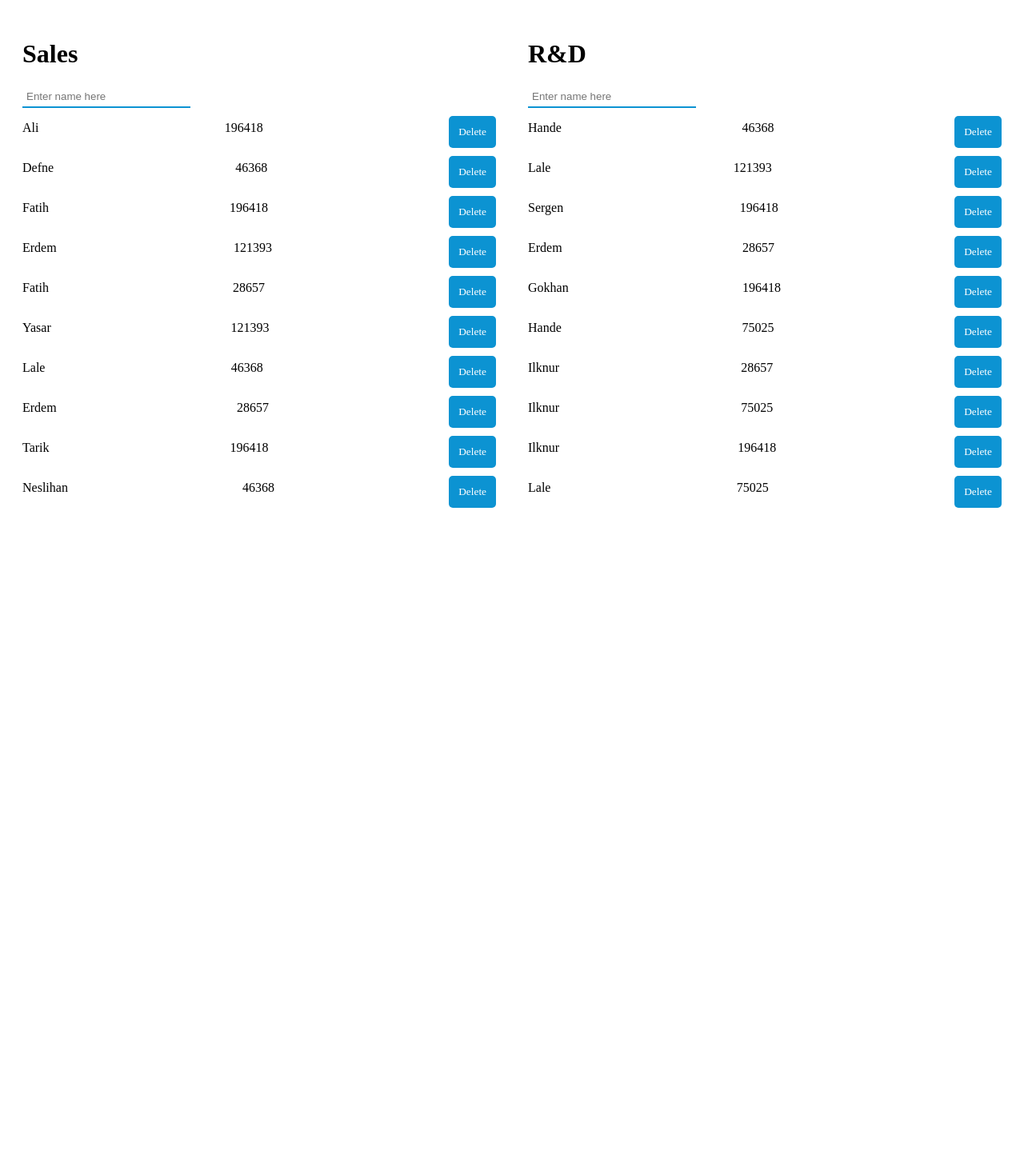
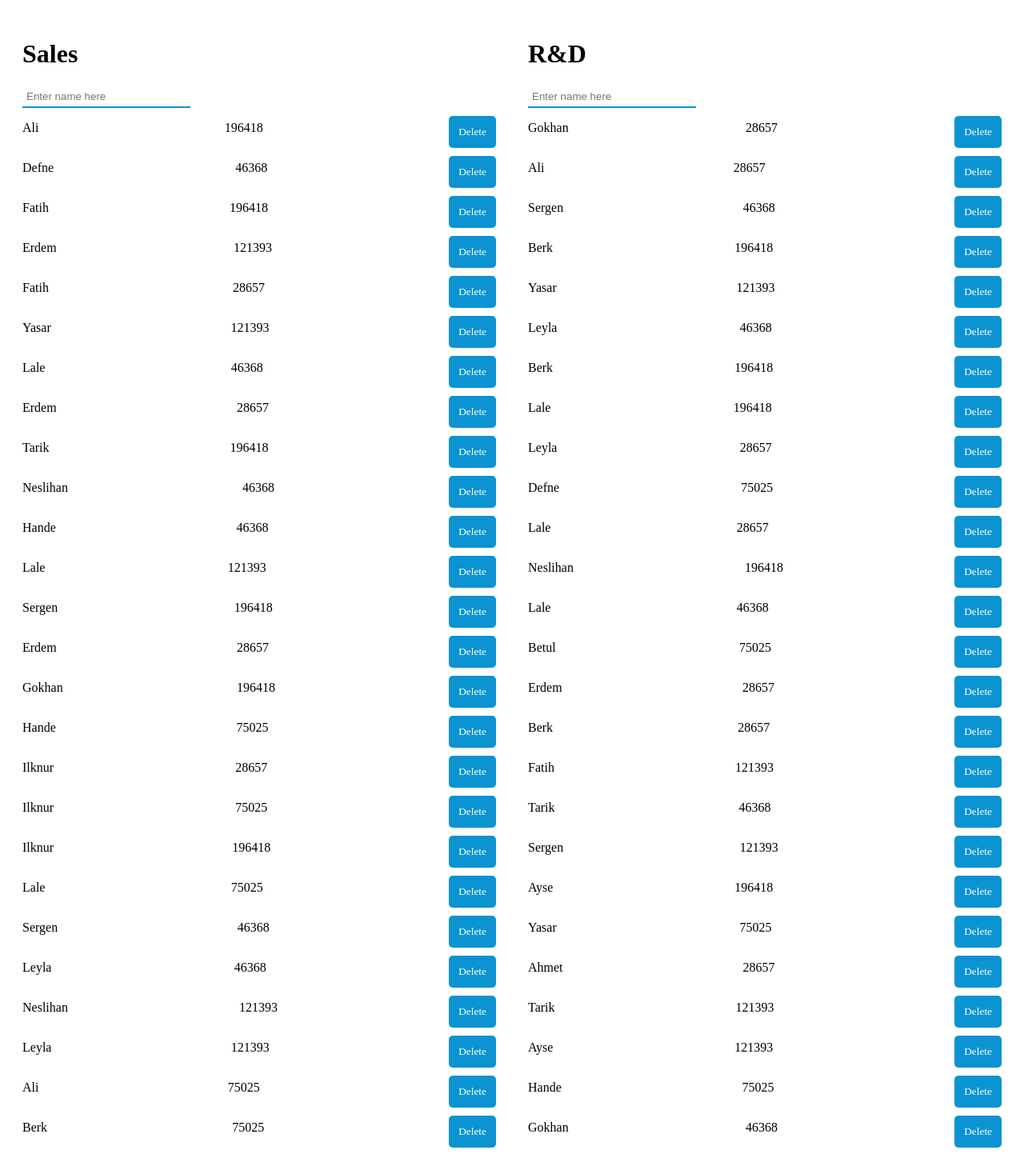
Before and after one commit to mert-unsal/AngularPerformanceOptimization, an Angular app: page / in a window 1280 px wide. Shown: the top 1443 px of the page at 80% size. Before the commit the page ends 800 px from the top, so only its background shows below. Built offline with nearby package versions, Linux system fonts and the light colour scheme.

Commit message:
140 data

```diff
--- a/src/app/app.component.ts
+++ b/src/app/app.component.ts
@@ -14,8 +14,8 @@ export class AppComponent implements OnInit {
   constructor(private generator: ListGeneratorService) {}
 
   ngOnInit(): void {
-    this.salesList = this.generator.generate(Names,NumRange, 10);
-    this.rndList = this.generator.generate(Names,NumRange, 10);
+    this.salesList = this.generator.generate(Names,NumRange, 140);
+    this.rndList = this.generator.generate(Names,NumRange, 140);
 
   }
   salesList: EmployeeData[] = [];
```
